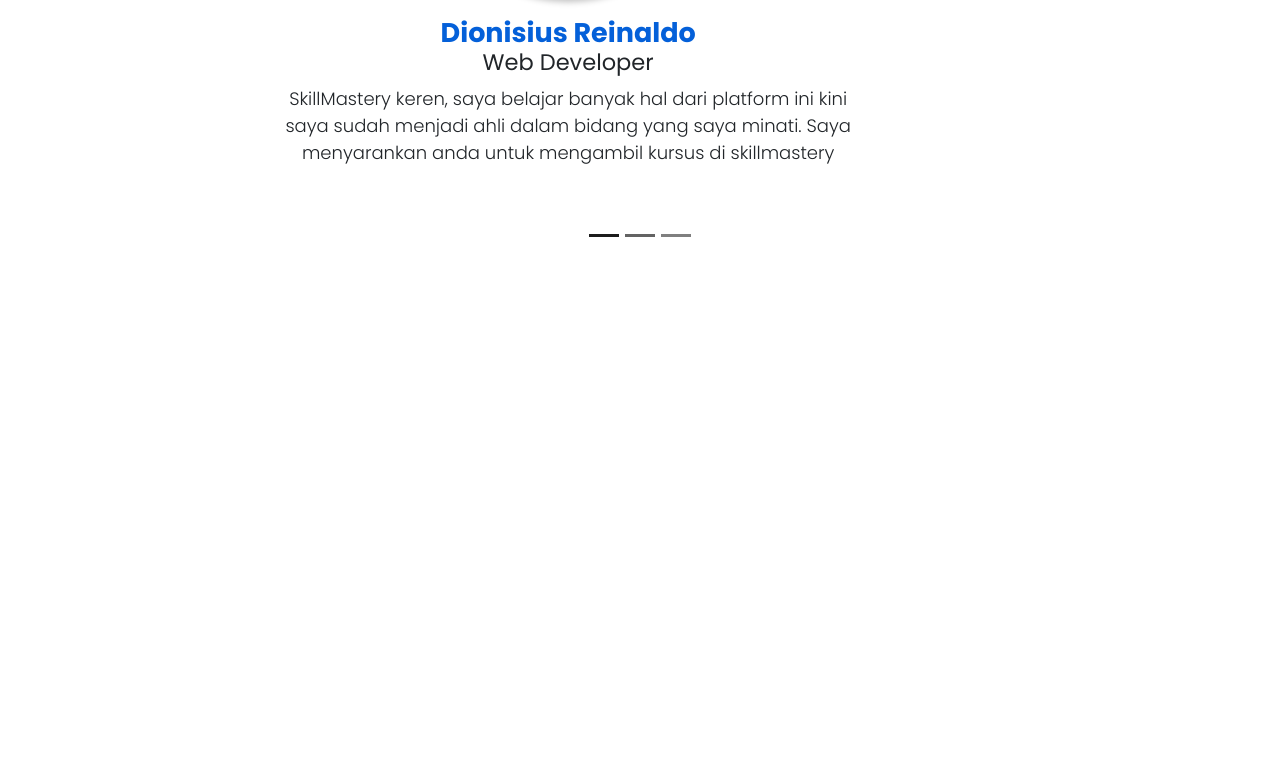
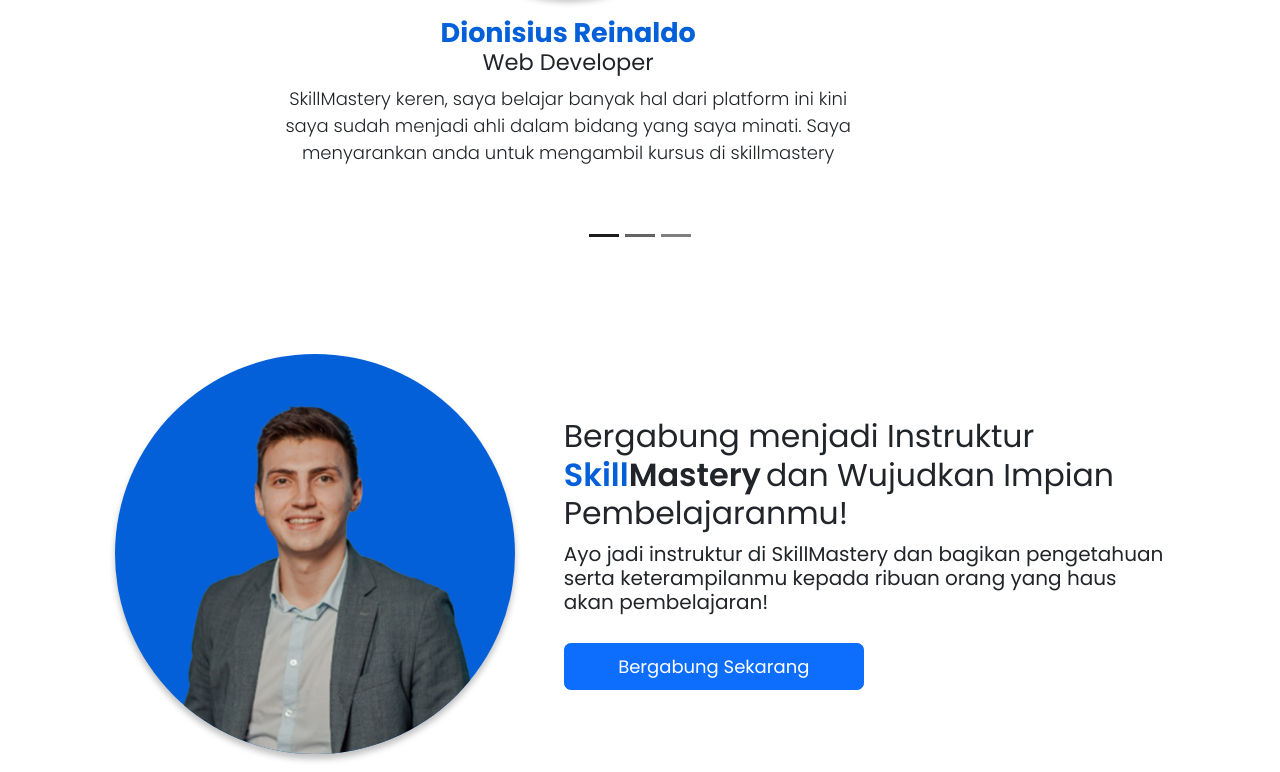
Before and after one commit to tugas-akhir-fs26/tugas-web-development, a plain HTML site: page index.html in a window 1280 px wide. Shown: the part 2210-2982 px from the top of the page. Before the commit the page ends 2546 px from the top, so only its background shows below. Drawn offline with nearby package versions, Linux system fonts and the light colour scheme; no server answers.

Commit message:
menambahkan mentor section

```diff
--- a/homepage.css
+++ b/homepage.css
@@ -181,6 +181,44 @@
     font-weight: 700;
 }
 
+/* BAI */
+.bai-img-wrapper{
+   position: relative;
+}
+.bai-img-wrapper img{
+    width: 400px;
+    border-radius: 0px 0px 200px 200px;
+    z-index: 1;
+    overflow: hidden;
+}
+
+.bai-img-wrapper .circle_testi{
+    position: absolute;
+    position: absolute;
+    width: 400px;
+    height: 400px;
+    background-color: #0460D9;
+    box-shadow: 0px 5px 6px rgba(0, 0, 0, 0.25);
+    bottom: 0;
+    /* left: 150px; */
+    border-radius: 50%;
+    z-index: -1;
+}
+
+.bai-logo span{
+    font-size: 32px;
+    font-weight: 600;
+}
+
+.p-bai{
+    font-size: 32px;
+}
+
+.btn-bai{
+    margin-top: 20px;
+    width: 300px;
+}
+
 /* RESPONSIVE */
 
 @media only screen and (max-width : 786px) {
--- a/index.html
+++ b/index.html
@@ -186,7 +186,8 @@
                         <p class="card-text">
                           SkillMastery keren, saya belajar banyak hal dari
                           platform ini kini saya sudah menjadi ahli dalam bidang
-                          yang saya minati. Saya menyarankan anda untuk mengambil kursus di skillmastery
+                          yang saya minati. Saya menyarankan anda untuk
+                          mengambil kursus di skillmastery
                         </p>
                       </div>
                     </div>
@@ -262,6 +263,34 @@
         </div>
       </div>
       <!-- End Testimoni Section -->
+
+      <div class="container bai-ct">
+        <div class="row p-3">
+          <div class="col-md-5">
+            <div class="bai-img-wrapper">
+              <div class="circle_testi"></div>
+              <img src="image/BAI.png" alt="" />
+            </div>
+          </div>
+          <div class="col-md-7 align-items-center d-flex justify-content-center">
+            <div class="text-main ">
+              <h1 class="h3">
+                Bergabung menjadi Instruktur <span class="bai-logo"> <span class="main-logo">Skill</span><span>Mastery</span> </span>
+                 dan
+                Wujudkan Impian Pembelajaranmu!
+              </h1>
+              <p class="h2 p-bai">
+                Ayo jadi instruktur di SkillMastery dan bagikan pengetahuan
+                serta keterampilanmu kepada ribuan orang yang haus akan
+                pembelajaran!
+              </p>
+              <a type="button" class="btn btn-primary py-2 btn-bai">
+                Bergabung Sekarang
+              </a>
+            </div>
+          </div>
+        </div>
+      </div>
     </div>
 
     <script
```
Also changed, not shown: image/BAI.png (added).
